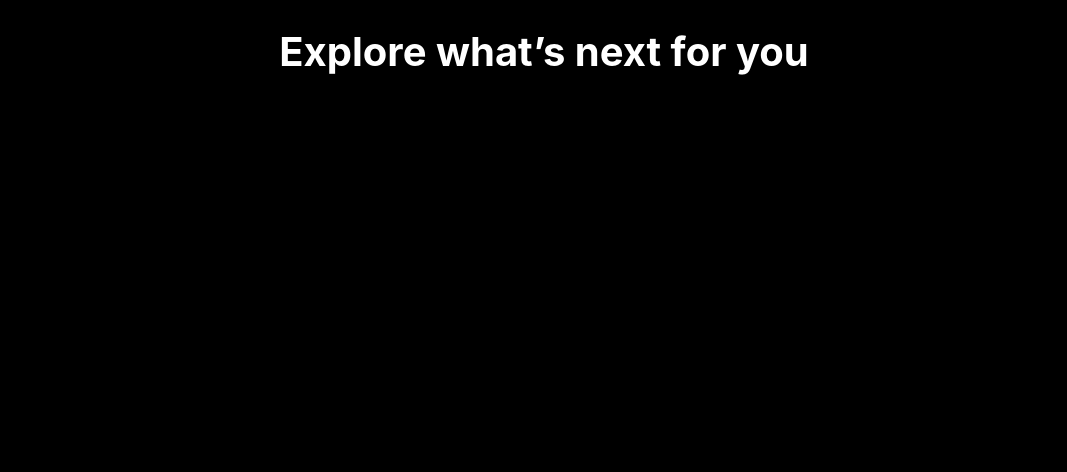
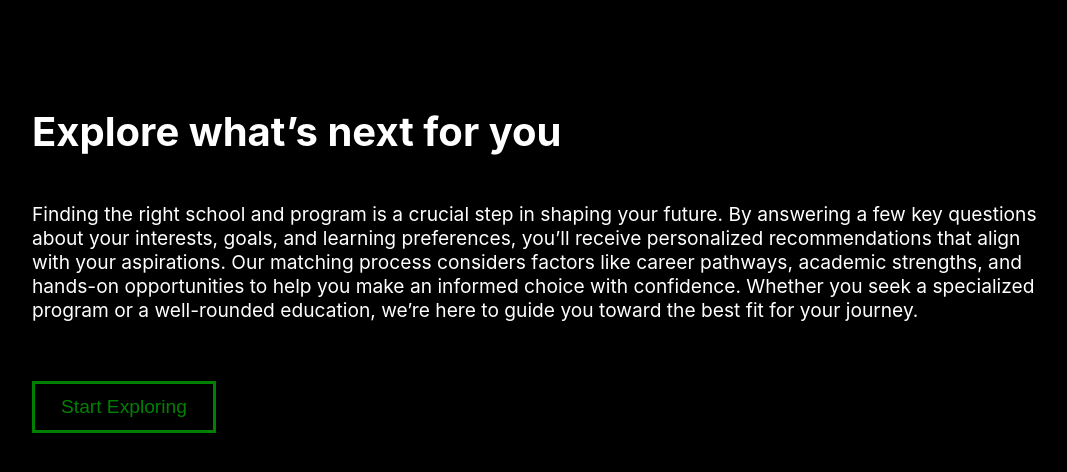
Before and after one commit to owenhong279/Match-Your-School, a React (Create React App) app in the folder match-your-school/: page /introduction in a window 1280 px wide. Shown: the top 472 px of the page, without its empty margins (96-1163 px from the left). Built offline with nearby package versions, Linux system fonts and the light colour scheme.

Commit message:
Update Introduction component with new text and styling; change title in HomePage

```diff
--- a/match-your-school/src/App.js
+++ b/match-your-school/src/App.js
@@ -13,7 +13,7 @@ function HomePage(){
     return (
         <div className="container">
             <div className="title">
-                <h1>Elevate Your Potential</h1>
+                <h1>Discover Your Path</h1>
             </div>
             <button className="startButton" onClick={handleClick}>
                 Get Started
--- a/match-your-school/src/components/Introduction.css
+++ b/match-your-school/src/components/Introduction.css
@@ -27,6 +27,14 @@
 }
 
 .introduction-container{
+    position: absolute;
+    top: 10%;
+    display: flex;
+    flex-direction: column;
+    align-items: flex-start;
+    text-align: left;
+    padding-left: 10%;
+    padding-right: 10%;
     position: relative;
     color: white;
     z-index: 1;
@@ -34,9 +42,26 @@
     animation: fadeIn 1.2s ease forwards;
 }
 
+.explore{
 
+    position: relative;
+
+    padding: 12px 26px;
+    background-color: #ffffff00;
+    color: green;
+    border: 3px solid green;
+    cursor: pointer;
+    font-size: 1.2rem;
+    margin-top: 40px;
+}
 
 .introduction-container h1 {
     color: #ffffff;
     font-size: 2.5rem;
+
 }
+
+.introduction-container p {
+    color: #ffffff;
+    font-size: 1.2rem;
+}
--- a/match-your-school/src/components/Introduction.js
+++ b/match-your-school/src/components/Introduction.js
@@ -6,6 +6,10 @@ function Introduction() {
         <div className="introduction-page">
             <div className="introduction-container">
                 <h1>Explore what’s next for you</h1>
+                <p>Finding the right school and program is a crucial step in shaping your future. By answering a few key questions about your interests, goals, and learning preferences, you’ll receive personalized recommendations that align with your aspirations. Our matching process considers factors like career pathways, academic strengths, and hands-on opportunities to help you make an informed choice with confidence. Whether you seek a specialized program or a well-rounded education, we’re here to guide you toward the best fit for your journey.</p>
+                <button className='explore'>Start Exploring</button>
+
+
             </div>
         </div>
     )
```
